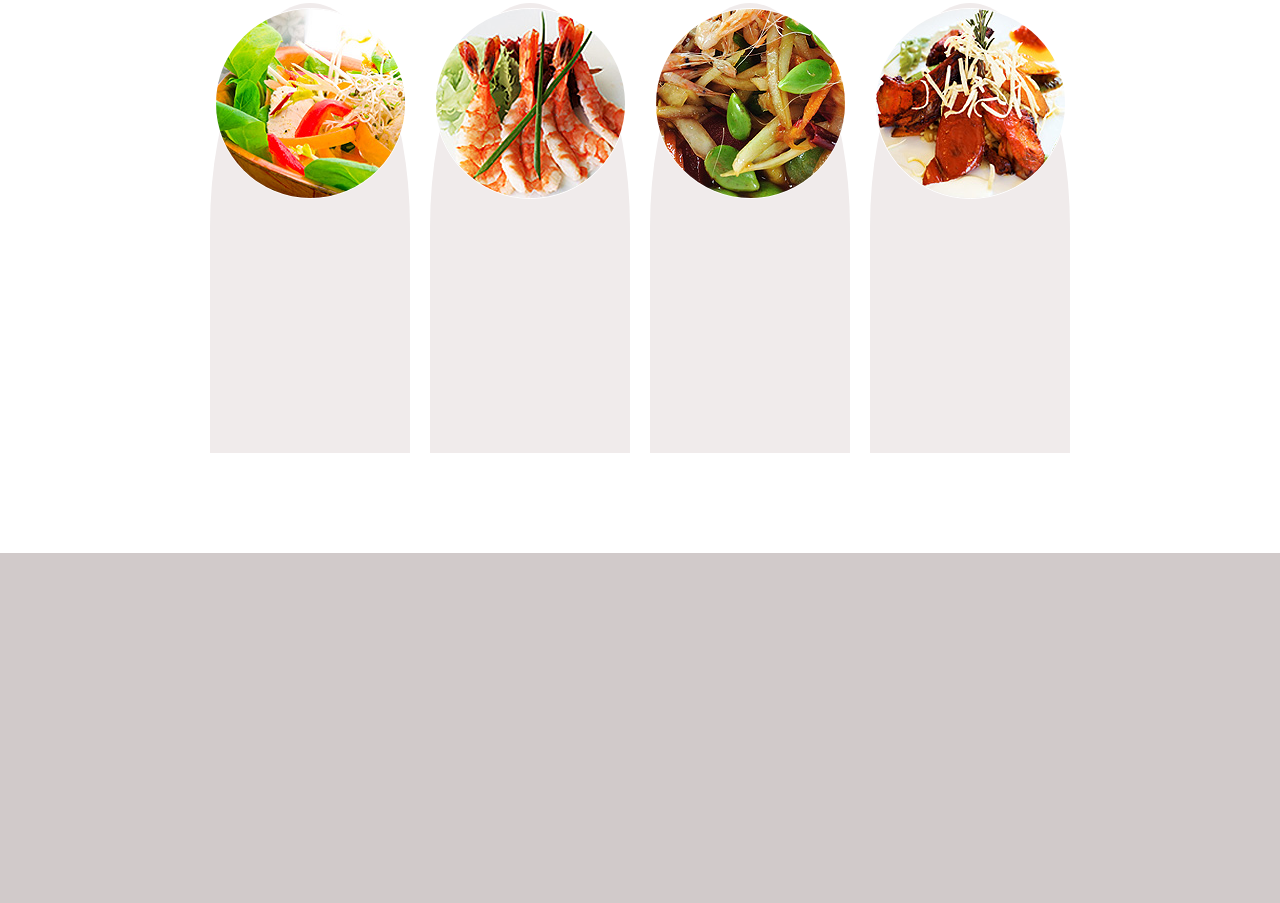
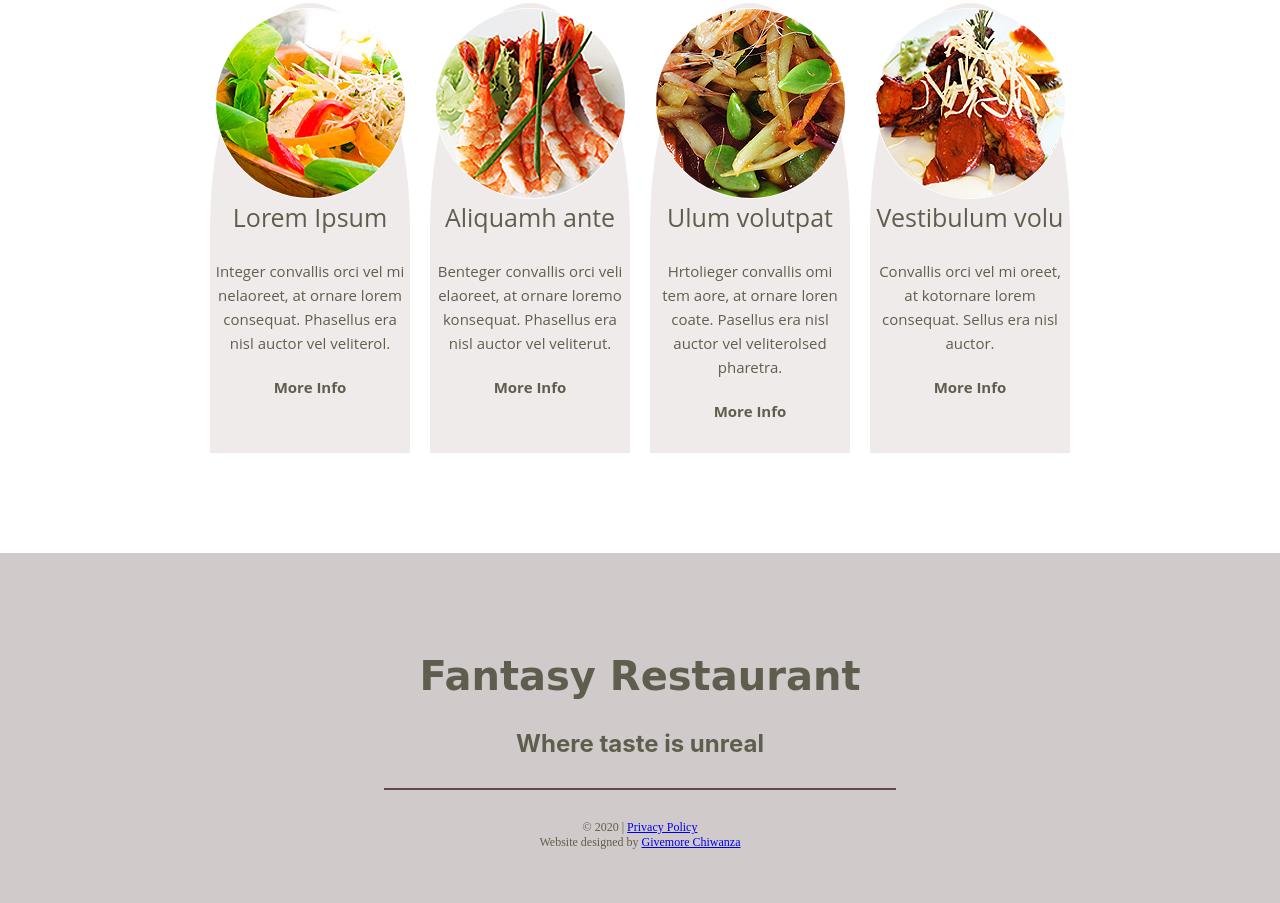
Before and after one commit to Givemo/restaurant-page, a website built with webpack: page dist/index.html in a window 1280 px wide. Shown: the part 1462-2365 px from the top of the page. Before the commit the page ends 2115 px from the top, so only its background shows below. Built offline with nearby package versions, Linux system fonts and the light colour scheme; files whose address does not match are found by name; a web font is replaced by a local one.

Commit message:
Finished first page

```diff
--- a/src/index.js
+++ b/src/index.js
@@ -1,7 +1,3 @@
 import { header } from "./modules/header";
 import { home } from "./modules/home";
-import {footer} from "./modules/footer"
-
-window.addEventListener("DOMContentLoaded", header);
-window.addEventListener("DOMContentLoaded", home);
-window.addEventListener("DOMContentLoaded", footer);
+import { footer } from "./modules/footer";
--- a/src/modules/footer.js
+++ b/src/modules/footer.js
@@ -1,5 +1,24 @@
+import { home } from "./home";
 let footer = (function() {
-    alert('Givemore is awesome');
+    const containerNinM = document.querySelector('.container-NinM')
+    const parentDiv = document.getElementById("content");
+    const footer = document.createElement("footer");
+    const title = document.createElement("h1");
+    title.className = "title";
+    title.innerHTML = "Fantasy Restaurant";
+    const subTitle = document.createElement("h2");
+    subTitle.className = "sub-title";
+    const line = document.createElement("hr");
+    const div = document.createElement("div");
+    div.className = "footer-txt";
+    line.className = 'footer-hline';
+    subTitle.innerHTML = "Where taste is unreal";
+    div.innerHTML = `&copy; 2020 | <a href="#">Privacy Policy</a> <br> Website   designed by <a href="https://givemo.github.io/My_Portfolio_Website/" rel="nofollow">Givemore Chiwanza</a>`
+    footer.appendChild(title)
+    footer.appendChild(subTitle)
+    footer.appendChild(line)
+    footer.appendChild(div)
+    parentDiv.appendChild(footer)
 })();
 
 export {footer};
--- a/src/modules/header.js
+++ b/src/modules/header.js
@@ -109,4 +109,4 @@ let header = (function () {
   navigation();
 })();
 
-export { header };
+//export { header };
--- a/src/modules/home.js
+++ b/src/modules/home.js
@@ -1,6 +1,6 @@
-let home = function () {
+let home = (function () {
   const parentDiv = document.getElementById("content");
-  function pricing() {
+  (function pricing() {
     const div = document.createElement("div");
     div.className = "pricing";
     const imgArr = [
@@ -39,9 +39,9 @@ let home = function () {
       div.appendChild(link);
     }
     parentDiv.appendChild(div);
-  }
+  })();
 
-  function menu() {
+  (function menu() {
     const div = document.createElement("div");
     const div1 = document.createElement("div");
     const imgArr = [
@@ -50,15 +50,40 @@ let home = function () {
       "../src/images/box_img3.jpg",
       "../src/images/box_img4.jpg",
     ];
+    const titleArr = [
+      "Lorem Ipsum",
+      "Aliquamh ante",
+      "Ulum volutpat",
+      "Vestibulum volu"
+    ];
+    const contentArr = [
+      "Integer convallis orci vel mi nelaoreet, at ornare lorem consequat. Phasellus era nisl auctor vel veliterol.",
+      "Benteger convallis orci veli elaoreet, at ornare loremo konsequat. Phasellus era nisl auctor vel veliterut.",
+      "Hrtolieger convallis omi tem aore, at ornare loren coate. Pasellus era nisl auctor vel veliterolsed pharetra.",
+      "Convallis orci vel mi oreet, at kotornare lorem consequat. Sellus era nisl auctor."
+    ]
     for (let i = 0; i < 4; i++) {
       const div2 = document.createElement("div");
       div2.className = "flex-item";
+      const div3 = document.createElement("div");
+      div3.className = "flex-title";
+      const div4 = document.createElement("div");
+      div4.className = "flex-content";
       const img = document.createElement("img");
       const src = document.createAttribute("src");
+      const href = document.createAttribute("href");
+      const moreInfo = document.createElement('a')
       src.value = imgArr[i];
+      div3.innerHTML = titleArr[i]
+      div4.innerHTML = contentArr[i]
+      moreInfo.innerHTML = "More Info"
       img.setAttributeNode(src);
       div2.appendChild(img);
+      div2.appendChild(div3);
+      div2.appendChild(div4)
+      div2.appendChild(moreInfo)
       div1.appendChild(div2);
+
     }
     div.className = "container-NinM";
     div1.className = "flex-container";
@@ -68,10 +93,7 @@ let home = function () {
     div.appendChild(title);
     div.appendChild(div1);
     parentDiv.appendChild(div);
-  }
-
-  pricing();
-  menu();
-};
+  })();
+})();
 
 export { home };
```
Also changed, not shown: package.json (+11 -3 lines), dist/index.html, dist/main.js.
